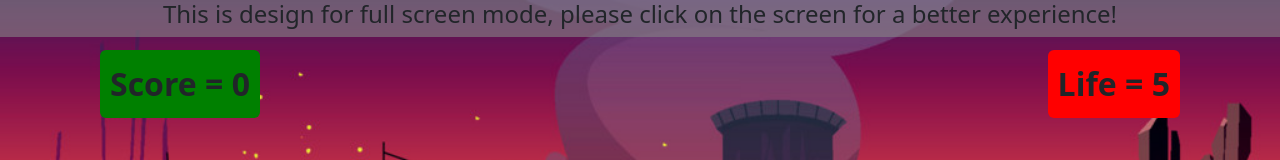
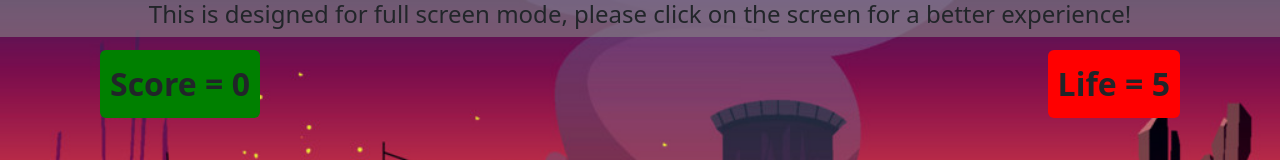
Before and after one commit to Thilina-Dilshan/Ninja-Assassin, a plain HTML site: page index.html in a window 1280 px wide. Both pictures are taken after a click on the picture 639 px from the left and 624 px from the top of the page. Shown: the top 160 px of the page. Drawn offline with nearby package versions, Linux system fonts and the light colour scheme.

Commit message:
Update user guides

```diff
--- a/index.html
+++ b/index.html
@@ -69,7 +69,6 @@
         <div id="startButton" class="d-flex justify-content-center">
             <img src="./img/play.png" alt="PlayButton"/>
         </div>
-
     </div>
 </div>
 
@@ -77,7 +76,7 @@
     <h1>This is design for width > 1000px, please open from a desktop browser!</h1>
 </div>
 <div id="not-full-screen">
-    <h4>This is design for full screen mode, please click on the screen for a better experience!</h4>
+    <h4>This is designed for full screen mode, please click on the screen for a better experience!</h4>
 </div>
 
 </body>
```
